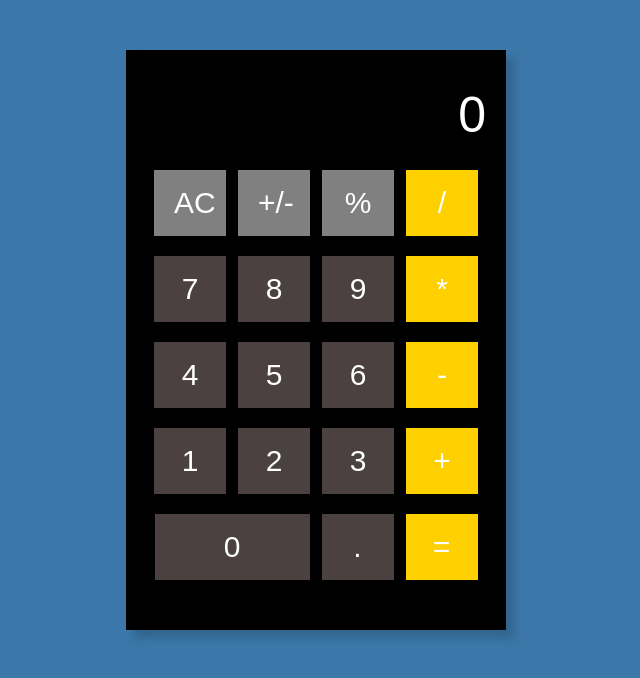
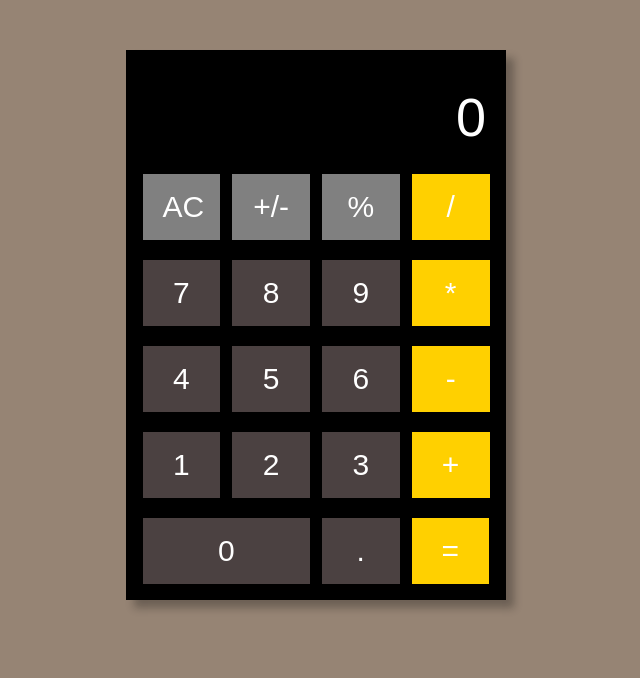
Before and after one commit to NikitaKamennov/nik.io, a plain HTML site: page calculator/index.html in a window 1280 px wide. Shown: the whole page, without its empty margins (324-964 px from the left). Drawn offline with Linux system fonts and the light colour scheme.

Commit message:
Add files via upload

```diff
--- a/calculator/style.css
+++ b/calculator/style.css
@@ -76,24 +76,24 @@ h6 {
 }
 
 body {
-  background-color: rgb(59, 119, 168);
+  background-color: rgb(150, 132, 116);
   font-size: 12px;
   font-family: Arial, Helvetica, sans-serif;
 }
 
 .calculator {
   width: 380px;
-  height: 580px;
+  height: 550px;
   background-color: black;
   margin: 50px auto;
 
   padding: 10px;
-  box-shadow: 8px 8px 8px 0px rgba(34, 60, 80, 0.3);
+  box-shadow: 8px 8px 8px 0px rgba(14, 14, 14, 0.3);
 }
 
 .display {
   color: white;
-  font-size: 50px;
+  font-size: 54px;
   text-align: end;
   padding-top: 20px;
   padding-bottom: 10px;
@@ -112,7 +112,7 @@ body {
   color: white;
 
   padding: 18px 20px;
-  width: 20%;
+  width: 21.6%;
   margin: 10px 6px;
   font-size: 30px;
   background-color: rgba(126, 109, 109, 0.6);
@@ -129,7 +129,7 @@ body {
 }
 
 .zero-btn {
-width: 155px;
+width: 167px;
 }
 
 .btn-orange {
```
